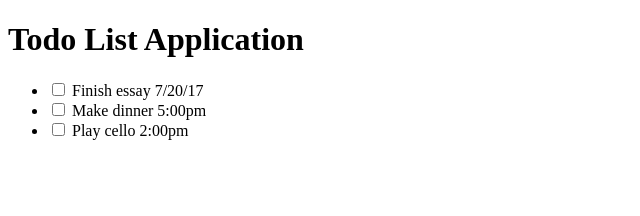
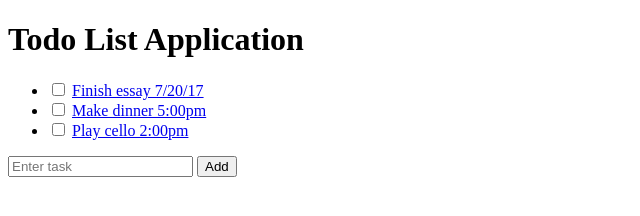
Before and after one commit to claireydeng/todo_app_front_end, a plain HTML site: page index.html in a window 1280 px wide. Shown: the whole page, without its empty margins (0-640 px from the left). Drawn offline with Linux system fonts and the light colour scheme.

Commit message:
updated list

```diff
--- a/index.html
+++ b/index.html
@@ -7,15 +7,17 @@
         <h1>Todo List Application</h1>
         <ul>
             <li>
-            <input type="checkbox"> Finish essay 7/20/17
+            <input type="checkbox"> <a href="show.html">Finish essay 7/20/17</a>
             </li>
             <li>
-            <input type="checkbox"> Make dinner 5:00pm
+            <input type="checkbox"> <a href="show.html">Make dinner 5:00pm</a>
             </li>
             <li>
-            <input type="checkbox"> Play cello 2:00pm
+            <input type="checkbox"> <a href="show.html">Play cello 2:00pm</a>
             </li>
         </ul>
         <!--comment-->
+        <input type="text" placeholder="Enter task">
+        <input type="submit" value="Add">
     </body>
 </html>
```
